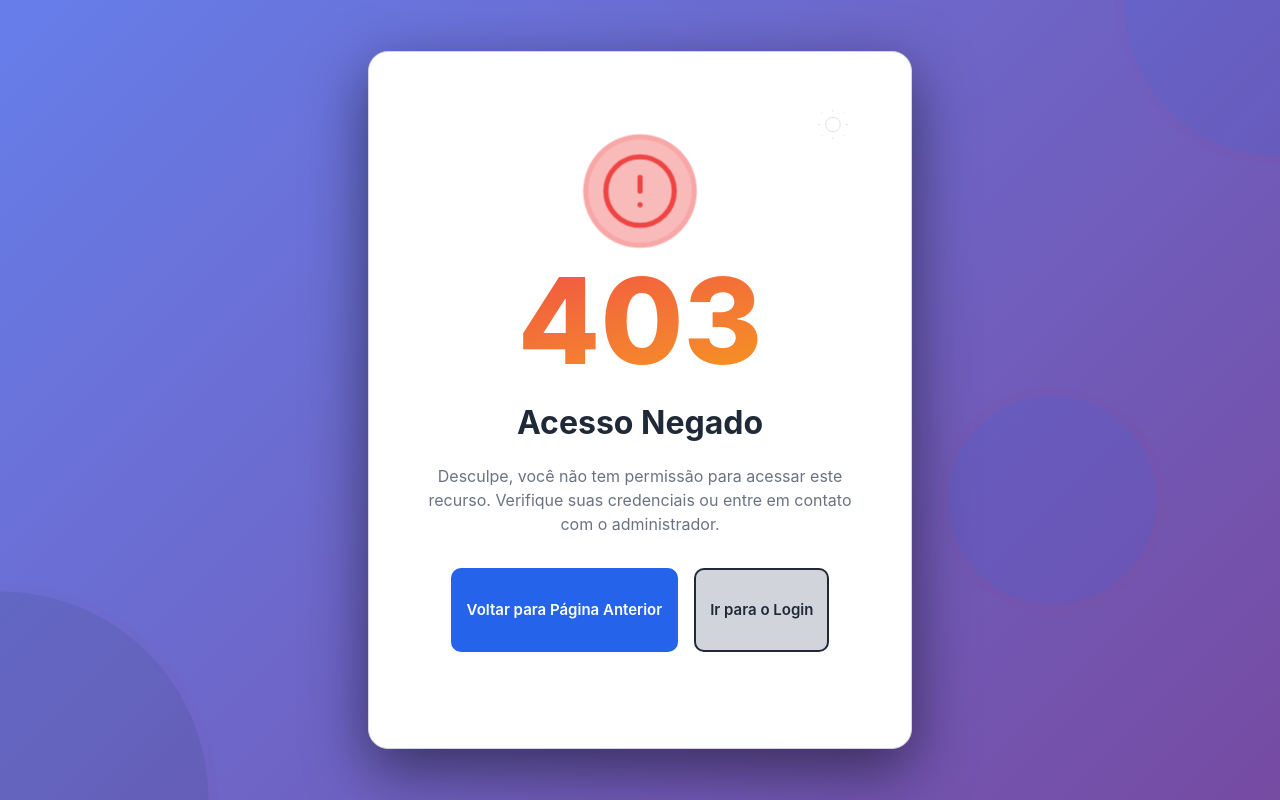
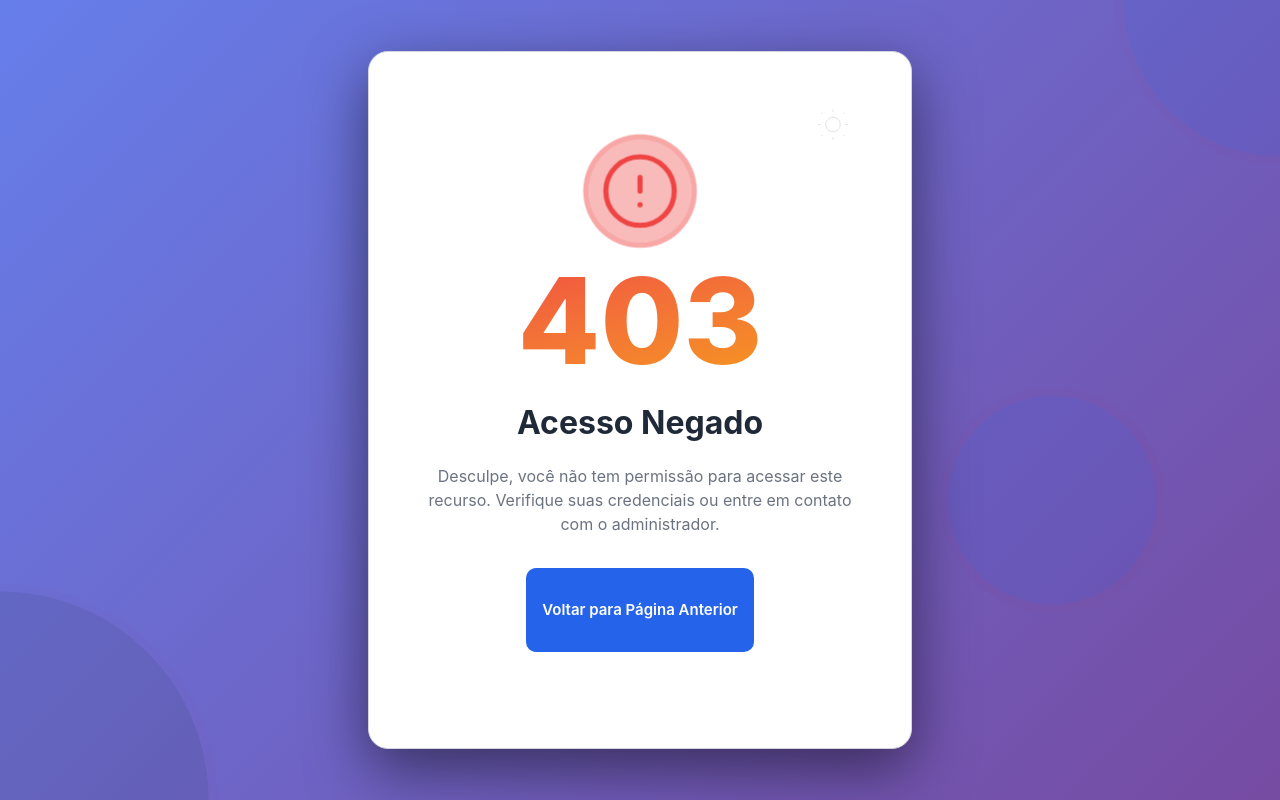
Before and after one commit to DevPeress/EduConnect-Web, a React (Vite) app: page /not-authorized in a window 1280 px wide. Built offline with nearby package versions, Linux system fonts and the light colour scheme.

Commit message:
Ajustando Sem Acesso para tipagem do AuthPaginas

```diff
--- a/src/paginas/SemAcesso/index.tsx
+++ b/src/paginas/SemAcesso/index.tsx
@@ -1,8 +1,9 @@
 import { useNavigate } from "react-router-dom";
 import FundoBolhas from "../../components/FundoBolhas";
 import { Options } from "../../utils/paginação";
+import type { AuthPaginas } from "../../types/types";
 
-const SemAcesso = ({ Logado, Cargo }: { Logado: boolean; Cargo: string }) => {
+const SemAcesso = ({ logado, cargo }: AuthPaginas) => {
   const navegar = useNavigate();
 
   return (
@@ -43,9 +44,9 @@ const SemAcesso = ({ Logado, Cargo }: { Logado: boolean; Cargo: string }) => {
           Voltar para Página Anterior
         </button>
         {Options.map((item) => {
-          const verify = !item.cargos || item.cargos.includes(Cargo);
+          const verify = !item.cargos || item.cargos.includes(cargo);
 
-          if (Logado === item.logado && verify) {
+          if (logado === item.logado && verify) {
             return (
               <button
                 key={item.pagina}
```
